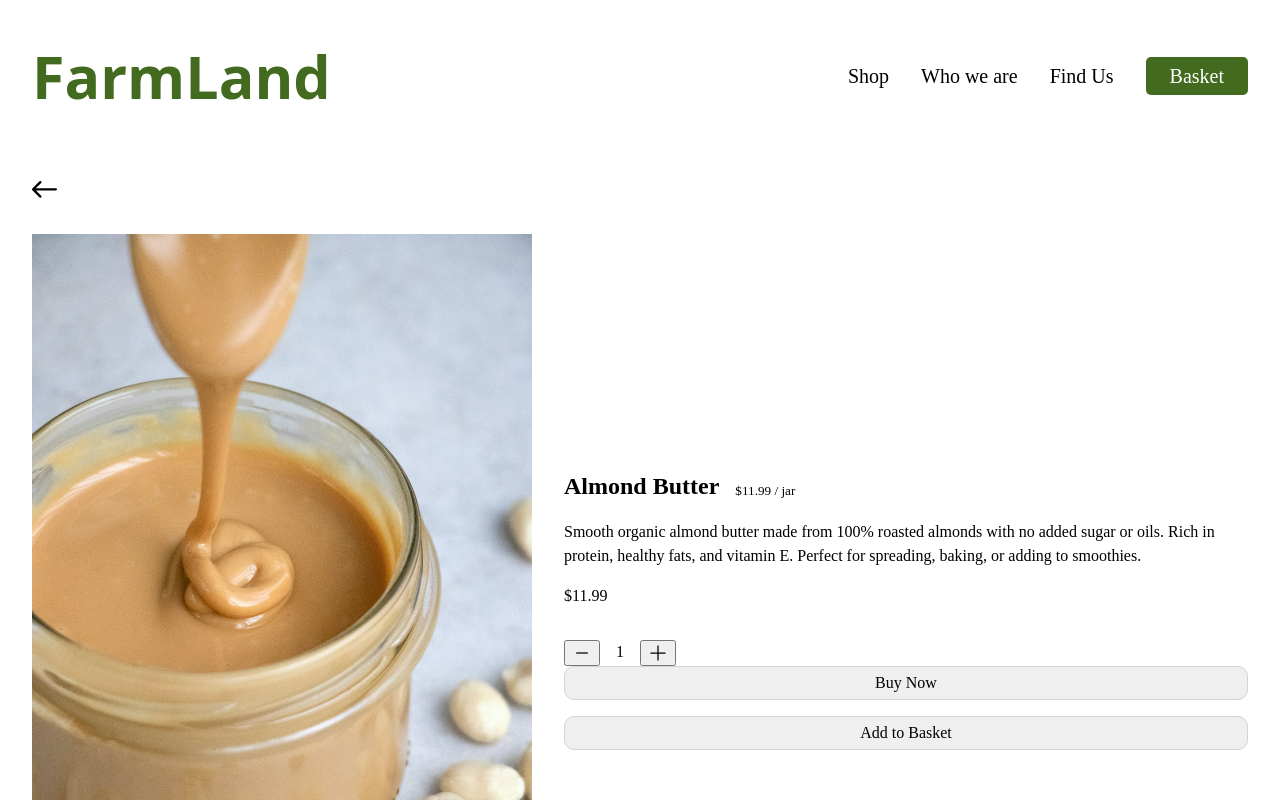
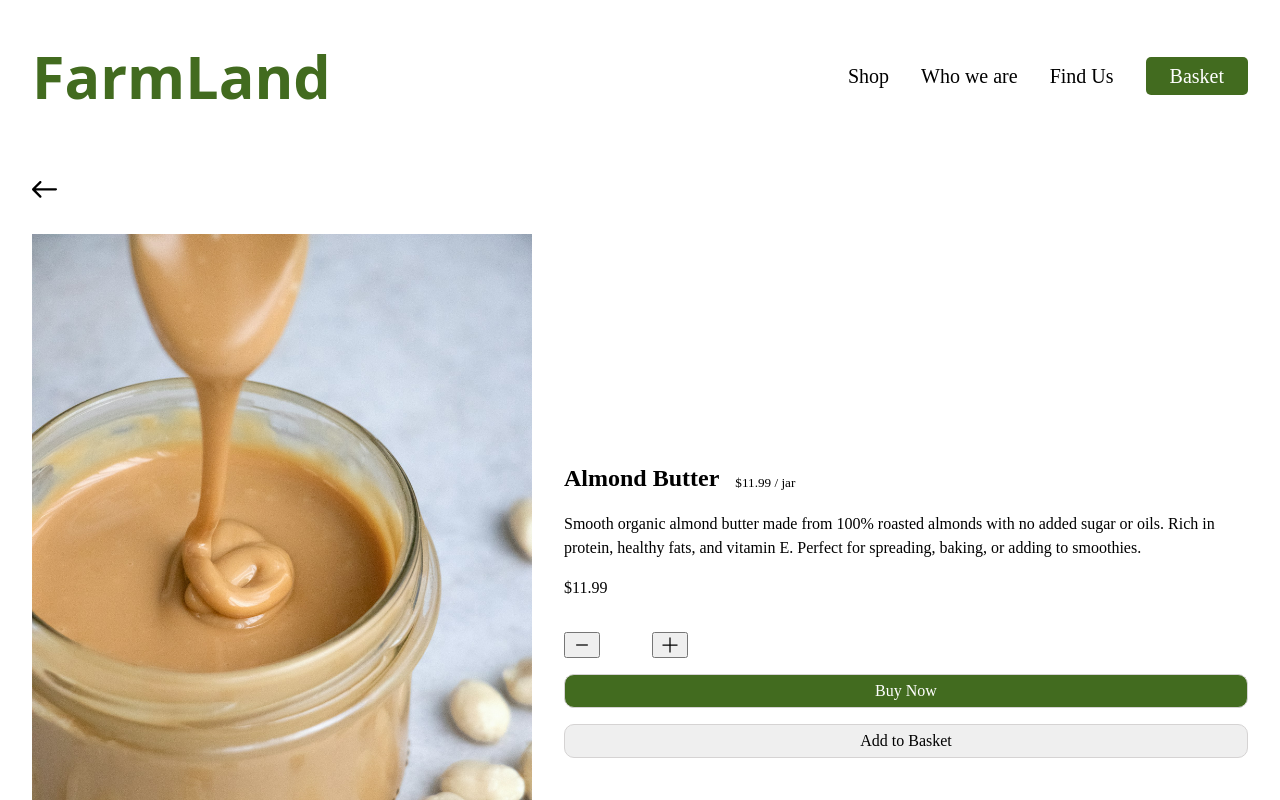
Before and after one commit to Ayoroq/farmLand, a React (Vite) app: page /shop/almond-butter in a window 1280 px wide. Shown: the top 800 px of the page. Built offline with nearby package versions, Linux system fonts and the light colour scheme; a web font is replaced by a local one.

Commit message:
Added moe styling to the product details page

```diff
--- a/src/pages/Shop/ProductDetails.jsx
+++ b/src/pages/Shop/ProductDetails.jsx
@@ -47,7 +47,7 @@ const ProductDetail = () => {
               ${product.price}
             </p>
           </div>
-          <div>
+          <div className={styles.buttonsContainer}>
             <div className={styles.QuantityButtons}>
               <button
                 className={`${styles.QuantityButton} ${styles.QuantityButtonSub}`}
@@ -68,7 +68,14 @@ const ProductDetail = () => {
                   </g>
                 </svg>
               </button>
-              <div className={styles.Quantity}>1</div>
+              <p className={styles.CartCardQuantityLabel}>
+                              <input
+                                type="number"
+                                readOnly
+                                min={0}
+                                className={styles.quantityInput}
+                              />
+                            </p>
               <button
                 className={`${styles.QuantityButton} ${styles.QuantityButtonAdd}`}
               >
@@ -90,8 +97,8 @@ const ProductDetail = () => {
               </button>
             </div>
             <div className={styles.purchaseButtons}>
-              <button className="">Buy Now</button>
-              <button onClick={() => basket.addToBasket(product)}>
+              <button className={styles.buyNowButton}>Buy Now</button>
+              <button className={styles.addToCartButton} onClick={() => basket.addToBasket(product)}>
                 Add to Basket
               </button>
             </div>
--- a/src/pages/Shop/ProductDetails.module.css
+++ b/src/pages/Shop/ProductDetails.module.css
@@ -44,9 +44,26 @@
   padding-bottom: 3px;
 }
 
+.buttonsContainer{
+  display: flex;
+  flex-direction: column;
+  gap: 1rem;
+}
+
 .QuantityButtons{
   display: flex;
   gap: 1rem;
+}
+.QuantityButton{
+  cursor: pointer;
+}
+
+.quantityInput {
+  text-align: center;
+  field-sizing: content;
+  border: none;
+  background: transparent;
+  font-weight: bold;
 }
 
 .purchaseButtons{
@@ -63,6 +80,17 @@
 
 }
 
+.buyNowButton{
+  background-color: #426b1f;
+  color: white;
+  transition: background-color 0.3s ease, transform 0.3s ease;
+}
+
+.buyNowButton:hover{
+  transform: translateY(-3px);
+  background-color: #73bc33;
+}
+
 @media (max-width: 900px) {
   .productDetail {
     flex-direction: column;
```
